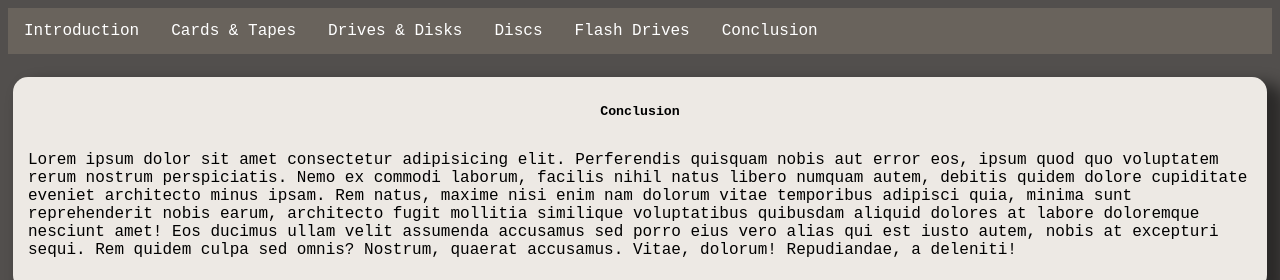
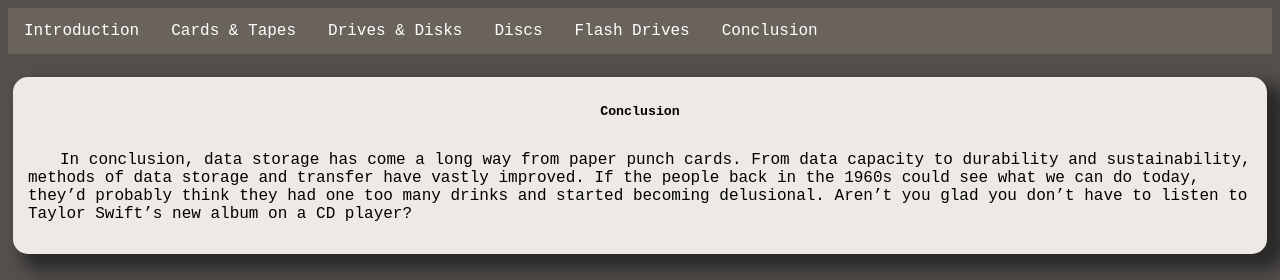
Before and after one commit to songforyuqi/data-storage, a plain HTML site: page conclusion.html in a window 1280 px wide. Shown: the top 280 px of the page. Drawn offline with Linux system fonts and the light colour scheme; a web font is replaced by a local one.

Commit message:
Update conclusion.html

```diff
--- a/conclusion.html
+++ b/conclusion.html
@@ -48,7 +48,8 @@
         <div style="padding: 5px;">
             <div class="column" style="border-radius: 15px;">
                 <h5>Conclusion</h5>
-                <p>Lorem ipsum dolor sit amet consectetur adipisicing elit. Perferendis quisquam nobis aut error eos, ipsum quod quo voluptatem rerum nostrum perspiciatis. Nemo ex commodi laborum, facilis nihil natus libero numquam autem, debitis quidem dolore cupiditate eveniet architecto minus ipsam. Rem natus, maxime nisi enim nam dolorum vitae temporibus adipisci quia, minima sunt reprehenderit nobis earum, architecto fugit mollitia similique voluptatibus quibusdam aliquid dolores at labore doloremque nesciunt amet! Eos ducimus ullam velit assumenda accusamus sed porro eius vero alias qui est iusto autem, nobis at excepturi sequi. Rem quidem culpa sed omnis? Nostrum, quaerat accusamus. Vitae, dolorum! Repudiandae, a deleniti!</p>
+                <p>&emsp;&emsp;In conclusion, data storage has come a long way from paper punch cards. From data capacity to durability and sustainability, methods of data storage and transfer have vastly improved. If the people back in the 1960s could see what we can do today, they’d probably think they had one too many drinks and started becoming delusional. Aren’t you glad you don’t have to listen to Taylor Swift’s new album on a CD player?
+                </p>
             </div>
         </div>
 
```
